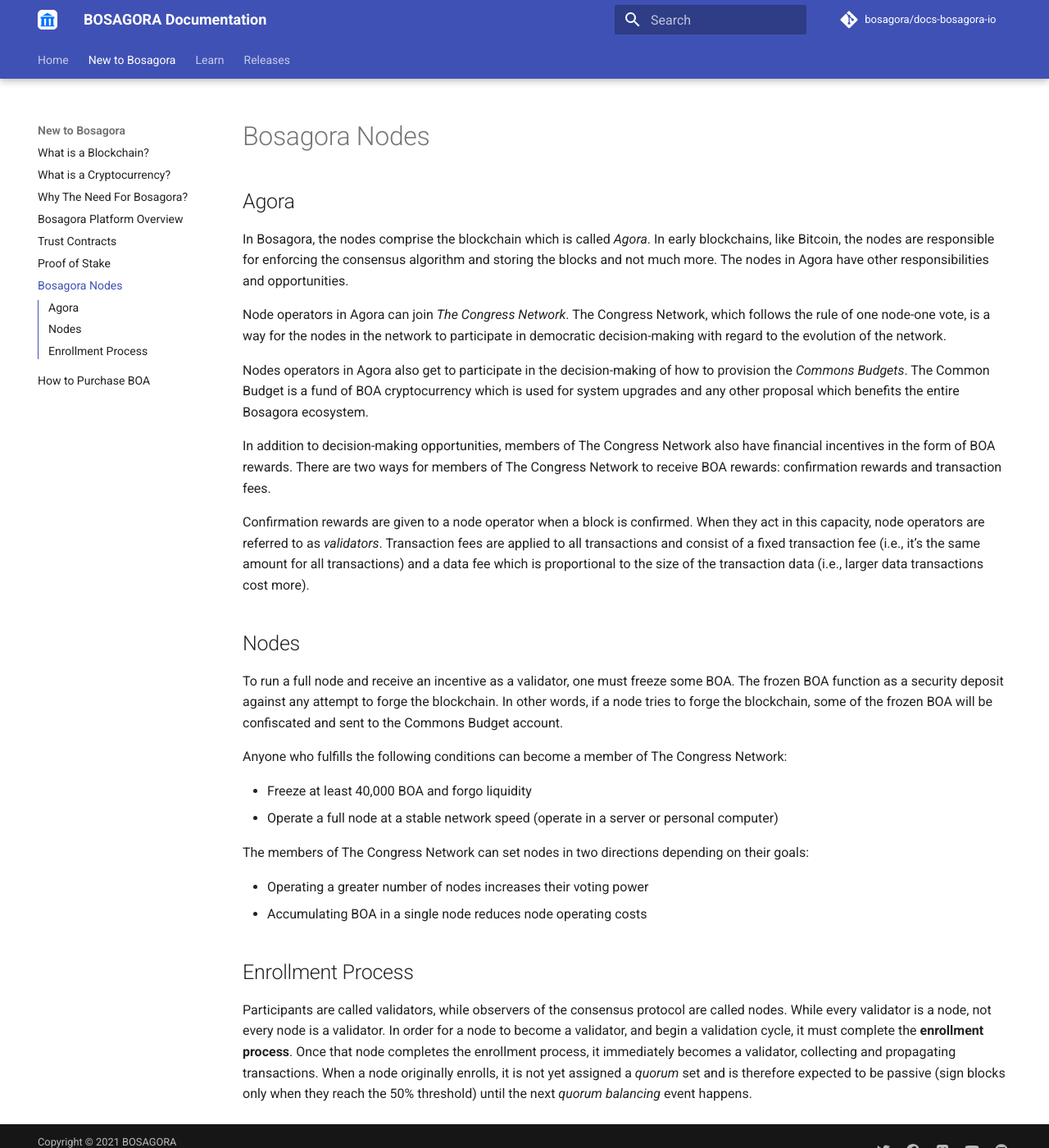
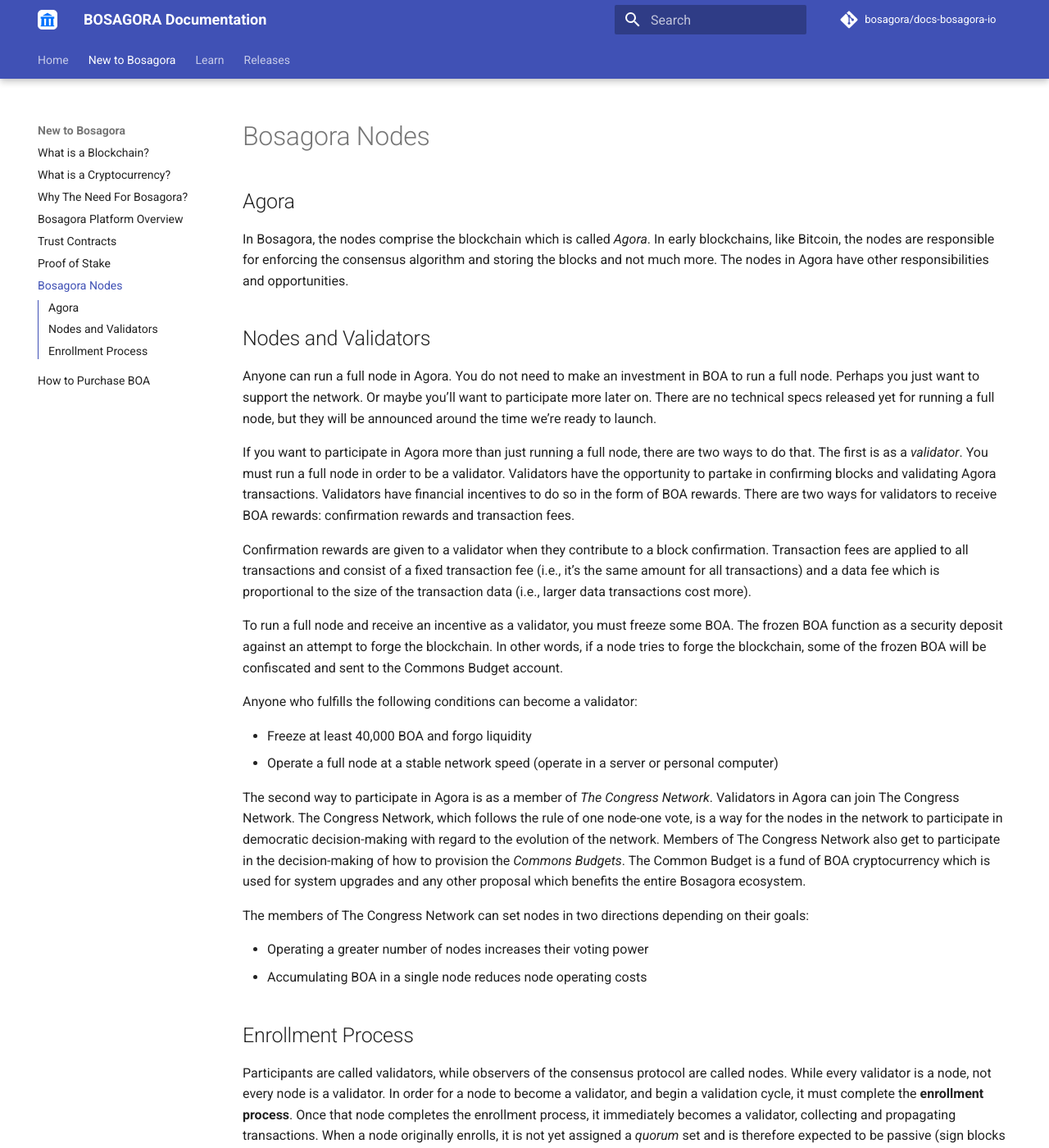
Before and after one commit to kchulj/docs-bosagora-io, an MkDocs documentation site: the page built from docs/07-bosagora-nodes.md, in a window 1280 px wide and 1400 px high. Shown: the whole window at 82% size. Built offline with MkDocs 1.6.1 and Material for MkDocs 9.7.7, drawn with Linux system fonts in a browser that asks for light colours; comment, search, counter and statistics services are not loaded.

Commit message:
Update 07-bosagora-nodes.md
Updated to include more detail about full nodes and validators.

```diff
--- a/docs/07-bosagora-nodes.md
+++ b/docs/07-bosagora-nodes.md
@@ -4,22 +4,22 @@
 
 In Bosagora, the nodes comprise the blockchain which is called *Agora*. In early blockchains, like Bitcoin, the nodes are responsible for enforcing the consensus algorithm and storing the blocks and not much more. The nodes in Agora have other responsibilities and opportunities.
 
-Node operators in Agora can join *The Congress Network*. The Congress Network, which follows the rule of one node-one vote, is a way for the nodes in the network to participate in democratic decision-making with regard to the evolution of the network.
+## Nodes and Validators
 
-Nodes operators in Agora also get to participate in the decision-making of how to provision the *Commons Budgets*. The Common Budget is a fund of BOA cryptocurrency which is used for system upgrades and any other proposal which benefits the entire Bosagora ecosystem.
+Anyone can run a full node in Agora. You do not need to make an investment in BOA to run a full node. Perhaps you just want to support the network. Or maybe you’ll want to participate more later on. There are no technical specs released yet for running a full node, but they will be announced around the time we’re ready to launch.
 
-In addition to decision-making opportunities, members of The Congress Network also have financial incentives in the form of BOA rewards. There are two ways for members of The Congress Network to receive BOA rewards: confirmation rewards and transaction fees.
+If you want to participate in Agora more than just running a full node, there are two ways to do that. The first is as a *validator*. You must run a full node in order to be a validator. Validators have the opportunity to partake in confirming blocks and validating Agora transactions. Validators have financial incentives to do so in the form of BOA rewards. There are two ways for validators to receive BOA rewards: confirmation rewards and transaction fees.
 
-Confirmation rewards are given to a node operator when a block is confirmed. When they act in this capacity, node operators are referred to as *validators*. Transaction fees are applied to all transactions and consist of a fixed transaction fee (i.e., it’s the same amount for all transactions) and a data fee which is proportional to the size of the transaction data (i.e., larger data transactions cost more).
+Confirmation rewards are given to a validator when they contribute to a block confirmation. Transaction fees are applied to all transactions and consist of a fixed transaction fee (i.e., it’s the same amount for all transactions) and a data fee which is proportional to the size of the transaction data (i.e., larger data transactions cost more).
 
-## Nodes
+To run a full node and receive an incentive as a validator, you must freeze some BOA. The frozen BOA function as a security deposit against an attempt to forge the blockchain. In other words, if a node tries to forge the blockchain, some of the frozen BOA will be confiscated and sent to the Commons Budget account.
 
-To run a full node and receive an incentive as a validator, one must freeze some BOA. The frozen BOA function as a security deposit against any attempt to forge the blockchain. In other words, if a node tries to forge the blockchain, some of the frozen BOA will be confiscated and sent to the Commons Budget account.
-
-Anyone who fulfills the following conditions can become a member of The Congress Network:
+Anyone who fulfills the following conditions can become a validator:
 
 + Freeze at least 40,000 BOA and forgo liquidity
 + Operate a full node at a stable network speed (operate in a server or personal computer)
+
+The second way to participate in Agora is as a member of *The Congress Network*. Validators in Agora can join The Congress Network. The Congress Network, which follows the rule of one node-one vote, is a way for the nodes in the network to participate in democratic decision-making with regard to the evolution of the network. Members of The Congress Network also get to participate in the decision-making of how to provision the *Commons Budgets*. The Common Budget is a fund of BOA cryptocurrency which is used for system upgrades and any other proposal which benefits the entire Bosagora ecosystem.
 
 The members of The Congress Network can set nodes in two directions depending on their goals:
 
```
